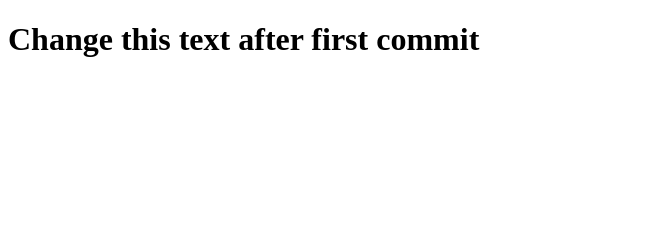
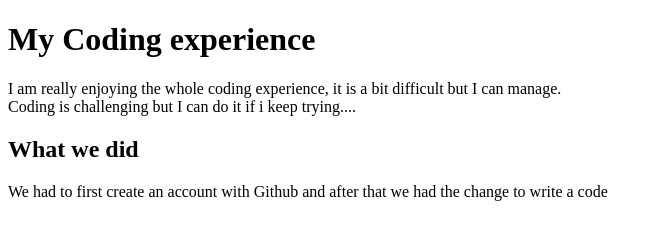
Before and after one commit to Kudakwashe24/TechSkills, a plain HTML site: page index.html in a window 1280 px wide. Shown: the whole page, without its empty margins (0-663 px from the left). Drawn offline with Linux system fonts and the light colour scheme.

Commit message:
Second commit

```diff
--- a/index.html
+++ b/index.html
@@ -2,10 +2,15 @@
 <html lang="en" dir="ltr">
   <head>
     <meta charset="utf-8">
-    <title>Pushing to Github</title>
+    <title>Kuda Mukombachoto</title>
   </head>
   <body>
-<h1>Change this text after first commit</h1>
+<h1>My Coding experience</h1>
+<p>I am really enjoying the whole coding experience, it is a bit difficult but I can manage. <br>
+Coding is challenging but I can do it if i keep trying....</p>
+
+<h2>What we did</h2>
+<p>We had to first create an account with Github and after that we had the change to write a code</p>
 
   </body>
 </html>
```
